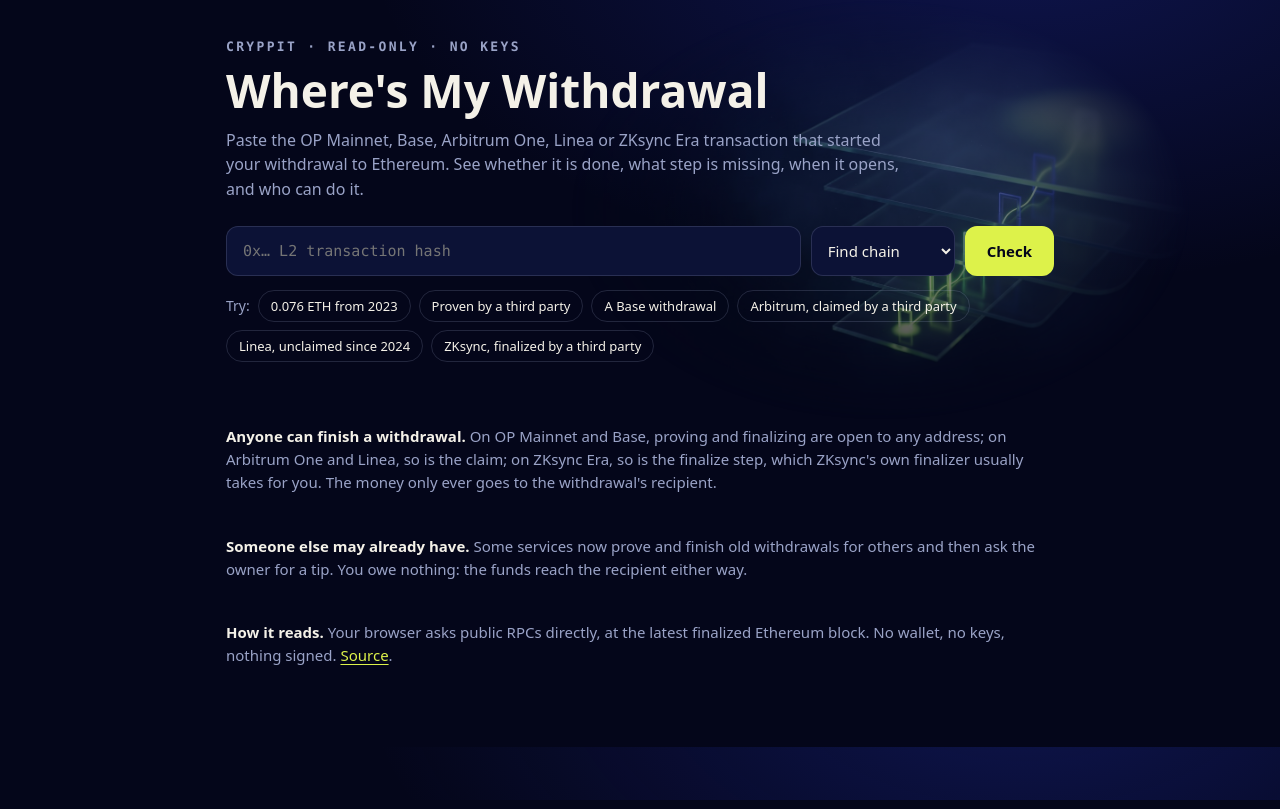
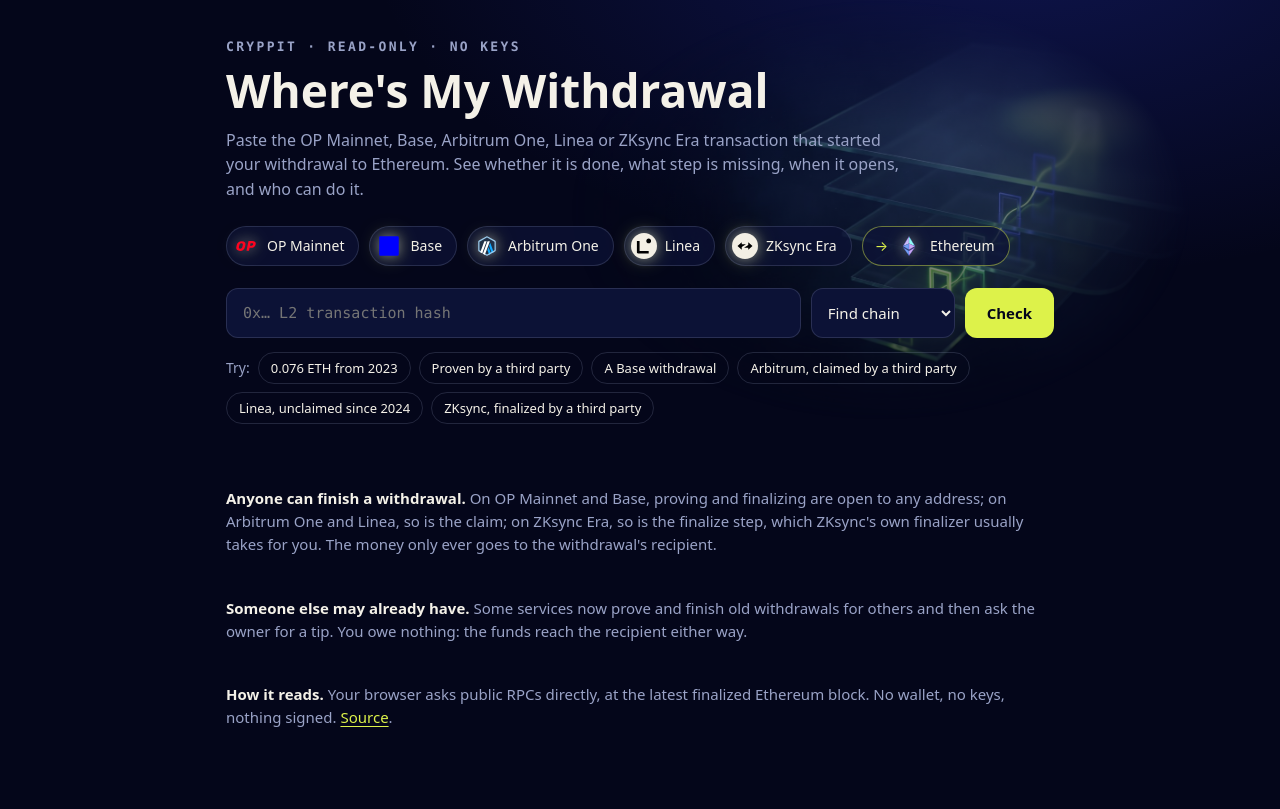
Before and after one commit to cryppit/wheres-my-withdrawal, a website: page index.html in a window 1280 px wide. Drawn offline with Linux system fonts and the light colour scheme.

Commit message:
page: the five rollups and Ethereum as glowing logo chips under the title
Dark marks (Linea, ZKsync) sit on a light disc so they read on midnight, here and in the stepper.

```diff
--- a/index.html
+++ b/index.html
@@ -22,6 +22,12 @@
   .kicker { font: 600 13px/1 var(--mono); letter-spacing: 0.18em; text-transform: uppercase; color: var(--mute); margin: 0 0 12px; }
   h1 { font-size: clamp(30px, 6vw, 46px); line-height: 1.1; margin: 0 0 12px; text-wrap: balance; }
   .lead { color: var(--mute); max-width: 680px; margin: 0 0 24px; }
+  .rollups { list-style: none; display: flex; flex-wrap: wrap; gap: 10px; margin: 0 0 22px; padding: 0; }
+  .rollups li { display: inline-flex; align-items: center; gap: 8px; padding: 6px 14px 6px 6px; border-radius: 999px; border: 1px solid var(--line); background: rgba(12, 18, 54, 0.75); font-size: 14px; }
+  .rollups img { width: 26px; height: 26px; filter: drop-shadow(0 0 6px rgba(255, 255, 255, 0.35)) drop-shadow(0 0 10px rgba(221, 242, 74, 0.3)); }
+  img[src$="linea.svg"], img[src$="zksync.svg"] { background: #f3efe4; border-radius: 50%; padding: 3px; box-sizing: border-box; }
+  .rollups .to-eth { border-color: rgba(221, 242, 74, 0.45); padding-left: 12px; }
+  .rollups .to-eth span { color: var(--lime); }
   form { display: flex; gap: 10px; flex-wrap: wrap; }
   input { flex: 1 1 420px; min-width: 0; background: var(--panel); color: var(--ink); border: 1px solid var(--line); border-radius: 12px; padding: 14px 16px; font: 15px var(--mono); }
   input:focus-visible, button:focus-visible, select:focus-visible { outline: 2px solid var(--lime); outline-offset: 2px; }
@@ -79,6 +85,15 @@
   <p class="kicker">Cryppit · read-only · no keys</p>
   <h1>Where's My Withdrawal</h1>
   <p class="lead">Paste the OP Mainnet, Base, Arbitrum One, Linea or ZKsync Era transaction that started your withdrawal to Ethereum. See whether it is done, what step is missing, when it opens, and who can do it.</p>
+
+  <ul class="rollups" aria-label="The rollups it reads">
+    <li><img src="logos/op.svg" alt="" width="26" height="26">OP Mainnet</li>
+    <li><img src="logos/base.svg" alt="" width="26" height="26">Base</li>
+    <li><img src="logos/arb.svg" alt="" width="26" height="26">Arbitrum One</li>
+    <li><img src="logos/linea.svg" alt="" width="26" height="26">Linea</li>
+    <li><img src="logos/zksync.svg" alt="" width="26" height="26">ZKsync Era</li>
+    <li class="to-eth"><span aria-hidden="true">→</span><img src="logos/eth.svg" alt="" width="26" height="26">Ethereum</li>
+  </ul>
 
   <form id="f">
     <input id="tx" name="tx" placeholder="0x… L2 transaction hash" autocomplete="off" spellcheck="false" aria-label="L2 transaction hash">
```
